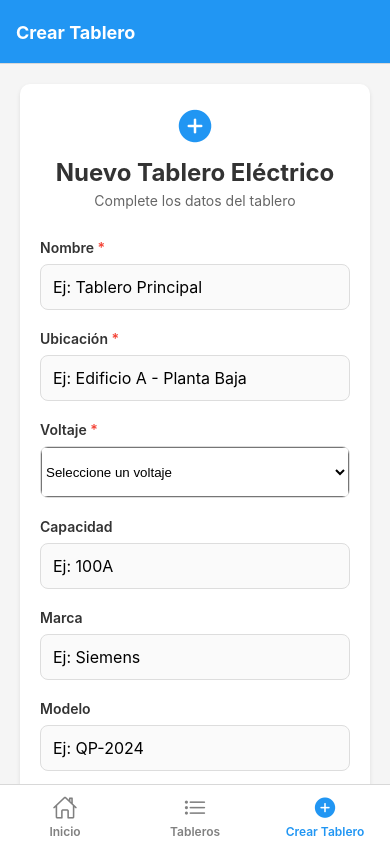
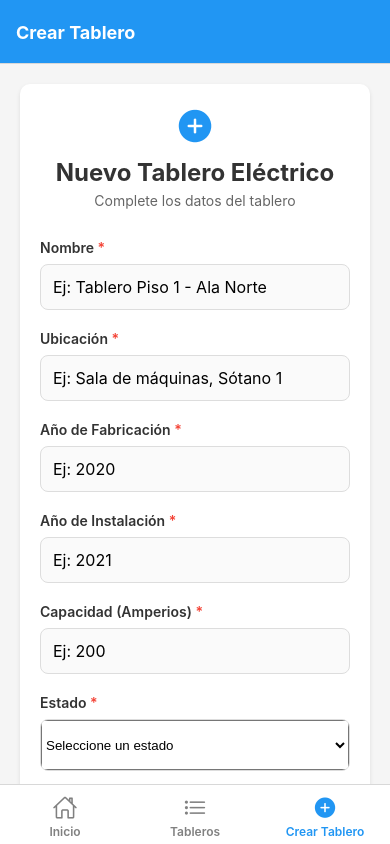
Before and after one commit to danieln3m0/RemsPrueApp, a React Native app: screen /Crear in a window 390 px wide. Built offline with nearby package versions, Linux system fonts and the light colour scheme.

Commit message:
Refactor Tablero model and screens to include additional fields and validation for creation and editing

```diff
--- a/src/controllers/TableroController.js
+++ b/src/controllers/TableroController.js
@@ -30,11 +30,9 @@ class TableroController {
   async createTablero(tableroData) {
     try {
       const tablero = new TableroElectrico(tableroData);
-
       if (!tablero.isValid()) {
         throw new Error('Datos del tablero inválidos. Verifica los campos obligatorios.');
       }
-
       const response = await api.post('/tableros/', tablero.toJSON());
       return new TableroElectrico(response.data);
     } catch (error) {
@@ -47,11 +45,9 @@ class TableroController {
   async updateTablero(id, tableroData) {
     try {
       const tablero = new TableroElectrico({ ...tableroData, id });
-
       if (!tablero.isValid()) {
         throw new Error('Datos del tablero inválidos. Verifica los campos obligatorios.');
       }
-
       const response = await api.put(`/tableros/${id}`, tablero.toJSON());
       return new TableroElectrico(response.data);
     } catch (error) {
--- a/src/models/TableroElectrico.js
+++ b/src/models/TableroElectrico.js
@@ -1,19 +1,27 @@
 // Modelo para Tablero Eléctrico
 export class TableroElectrico {
   constructor(data = {}) {
-    this.id = data.id || null;
+    this.id = data.id || data._id || null;
     this.nombre = data.nombre || '';
     this.ubicacion = data.ubicacion || '';
-    this.voltaje = data.voltaje || '';
-    this.capacidad = data.capacidad || '';
+    this.ano_fabricacion = data.ano_fabricacion || '';
+    this.ano_instalacion = data.ano_instalacion || '';
+    this.capacidad_amperios = data.capacidad_amperios || '';
+    this.estado = data.estado || '';
     this.marca = data.marca || '';
-    this.modelo = data.modelo || '';
-    this.fecha_instalacion = data.fecha_instalacion || '';
   }
 
   // Validación básica
   isValid() {
-    return this.nombre && this.ubicacion && this.voltaje;
+    return (
+      this.nombre &&
+      this.ubicacion &&
+      this.ano_fabricacion &&
+      this.ano_instalacion &&
+      this.capacidad_amperios &&
+      this.estado &&
+      this.marca
+    );
   }
 
   // Convertir a objeto plano para enviar a la API
@@ -21,18 +29,12 @@ export class TableroElectrico {
     const obj = {
       nombre: this.nombre,
       ubicacion: this.ubicacion,
-      voltaje: this.voltaje,
-      capacidad: this.capacidad,
+      ano_fabricacion: Number(this.ano_fabricacion),
+      ano_instalacion: Number(this.ano_instalacion),
+      capacidad_amperios: Number(this.capacidad_amperios),
+      estado: this.estado,
       marca: this.marca,
-      modelo: this.modelo,
-      fecha_instalacion: this.fecha_instalacion,
     };
-
-    // Solo incluir id si existe (para actualizaciones)
-    if (this.id) {
-      obj.id = this.id;
-    }
-
     return obj;
   }
 }
--- a/src/views/CreateTableroScreen.js
+++ b/src/views/CreateTableroScreen.js
@@ -19,11 +19,11 @@ export default function CreateTableroScreen({ navigation }) {
   const [formData, setFormData] = useState({
     nombre: '',
     ubicacion: '',
-    voltaje: '',
-    capacidad: '',
+    ano_fabricacion: '',
+    ano_instalacion: '',
+    capacidad_amperios: '',
+    estado: '',
     marca: '',
-    modelo: '',
-    fecha_instalacion: '',
   });
 
   const [loading, setLoading] = useState(false);
@@ -46,8 +46,24 @@ export default function CreateTableroScreen({ navigation }) {
       Alert.alert('Error', 'La ubicación es obligatoria');
       return false;
     }
-    if (!formData.voltaje.trim()) {
-      Alert.alert('Error', 'El voltaje es obligatorio');
+    if (!formData.ano_fabricacion || isNaN(Number(formData.ano_fabricacion))) {
+      Alert.alert('Error', 'El año de fabricación es obligatorio y debe ser un número');
+      return false;
+    }
+    if (!formData.ano_instalacion || isNaN(Number(formData.ano_instalacion))) {
+      Alert.alert('Error', 'El año de instalación es obligatorio y debe ser un número');
+      return false;
+    }
+    if (!formData.capacidad_amperios || isNaN(Number(formData.capacidad_amperios))) {
+      Alert.alert('Error', 'La capacidad en amperios es obligatoria y debe ser un número');
+      return false;
+    }
+    if (!formData.estado.trim()) {
+      Alert.alert('Error', 'El estado es obligatorio');
+      return false;
+    }
+    if (!formData.marca.trim()) {
+      Alert.alert('Error', 'La marca es obligatoria');
       return false;
     }
     return true;
@@ -58,11 +74,11 @@ export default function CreateTableroScreen({ navigation }) {
     setFormData({
       nombre: '',
       ubicacion: '',
-      voltaje: '',
-      capacidad: '',
+      ano_fabricacion: '',
+      ano_instalacion: '',
+      capacidad_amperios: '',
+      estado: '',
       marca: '',
-      modelo: '',
-      fecha_instalacion: '',
     });
   };
 
@@ -123,7 +139,7 @@ export default function CreateTableroScreen({ navigation }) {
             </Text>
             <TextInput
               style={styles.input}
-              placeholder="Ej: Tablero Principal"
+              placeholder="Ej: Tablero Piso 1 - Ala Norte"
               value={formData.nombre}
               onChangeText={(value) => handleInputChange('nombre', value)}
             />
@@ -136,75 +152,84 @@ export default function CreateTableroScreen({ navigation }) {
             </Text>
             <TextInput
               style={styles.input}
-              placeholder="Ej: Edificio A - Planta Baja"
+              placeholder="Ej: Sala de máquinas, Sótano 1"
               value={formData.ubicacion}
               onChangeText={(value) => handleInputChange('ubicacion', value)}
             />
           </View>
 
-          {/* Voltaje */}
+          {/* Año de Fabricación */}
           <View style={styles.inputGroup}>
             <Text style={styles.label}>
-              Voltaje <Text style={styles.required}>*</Text>
+              Año de Fabricación <Text style={styles.required}>*</Text>
+            </Text>
+            <TextInput
+              style={styles.input}
+              placeholder="Ej: 2020"
+              keyboardType="numeric"
+              value={formData.ano_fabricacion}
+              onChangeText={(value) => handleInputChange('ano_fabricacion', value)}
+            />
+          </View>
+
+          {/* Año de Instalación */}
+          <View style={styles.inputGroup}>
+            <Text style={styles.label}>
+              Año de Instalación <Text style={styles.required}>*</Text>
+            </Text>
+            <TextInput
+              style={styles.input}
+              placeholder="Ej: 2021"
+              keyboardType="numeric"
+              value={formData.ano_instalacion}
+              onChangeText={(value) => handleInputChange('ano_instalacion', value)}
+            />
+          </View>
+
+          {/* Capacidad en Amperios */}
+          <View style={styles.inputGroup}>
+            <Text style={styles.label}>
+              Capacidad (Amperios) <Text style={styles.required}>*</Text>
+            </Text>
+            <TextInput
+              style={styles.input}
+              placeholder="Ej: 200"
+              keyboardType="numeric"
+              value={formData.capacidad_amperios}
+              onChangeText={(value) => handleInputChange('capacidad_amperios', value)}
+            />
+          </View>
+
+          {/* Estado */}
+          <View style={styles.inputGroup}>
+            <Text style={styles.label}>
+              Estado <Text style={styles.required}>*</Text>
             </Text>
             <View style={styles.pickerContainer}>
               <Picker
-                selectedValue={formData.voltaje}
-                onValueChange={(value) => handleInputChange('voltaje', value)}
+                selectedValue={formData.estado}
+                onValueChange={(value) => handleInputChange('estado', value)}
                 style={styles.picker}
               >
-                <Picker.Item label="Seleccione un voltaje" value="" />
-                <Picker.Item label="110V" value="110V" />
-                <Picker.Item label="220V" value="220V" />
-                <Picker.Item label="380V" value="380V" />
-                <Picker.Item label="440V" value="440V" />
+                <Picker.Item label="Seleccione un estado" value="" />
+                <Picker.Item label="Operativo" value="Operativo" />
+                <Picker.Item label="Mantenimiento" value="Mantenimiento" />
+                <Picker.Item label="Fuera de servicio" value="Fuera de servicio" />
               </Picker>
             </View>
           </View>
 
-          {/* Capacidad */}
+          {/* Marca */}
           <View style={styles.inputGroup}>
-            <Text style={styles.label}>Capacidad</Text>
+            <Text style={styles.label}>
+              Marca <Text style={styles.required}>*</Text>
+            </Text>
             <TextInput
               style={styles.input}
-              placeholder="Ej: 100A"
-              value={formData.capacidad}
-              onChangeText={(value) => handleInputChange('capacidad', value)}
-            />
-          </View>
-
-          {/* Marca */}
-          <View style={styles.inputGroup}>
-            <Text style={styles.label}>Marca</Text>
-            <TextInput
-              style={styles.input}
-              placeholder="Ej: Siemens"
+              placeholder="Ej: Schneider Electric"
               value={formData.marca}
               onChangeText={(value) => handleInputChange('marca', value)}
             />
-          </View>
-
-          {/* Modelo */}
-          <View style={styles.inputGroup}>
-            <Text style={styles.label}>Modelo</Text>
-            <TextInput
-              style={styles.input}
-              placeholder="Ej: QP-2024"
-              value={formData.modelo}
-              onChangeText={(value) => handleInputChange('modelo', value)}
-            />
-          </View>
-
-          {/* Fecha de Instalación */}
-          <View style={styles.inputGroup}>
-            <Text style={styles.label}>Fecha de Instalación</Text>
-            <TextInput
-              style={styles.input}
-              placeholder="Ej: 2024-01-15"
-              value={formData.fecha_instalacion}
-              onChangeText={(value) => handleInputChange('fecha_instalacion', value)}
-            />
-            <Text style={styles.hint}>Formato: YYYY-MM-DD</Text>
           </View>
 
           {/* Botones */}
--- a/src/views/EditTableroScreen.js
+++ b/src/views/EditTableroScreen.js
@@ -21,11 +21,11 @@ export default function EditTableroScreen({ route, navigation }) {
   const [formData, setFormData] = useState({
     nombre: '',
     ubicacion: '',
-    voltaje: '',
-    capacidad: '',
+    ano_fabricacion: '',
+    ano_instalacion: '',
+    capacidad_amperios: '',
+    estado: '',
     marca: '',
-    modelo: '',
-    fecha_instalacion: '',
   });
 
   const [loading, setLoading] = useState(false);
@@ -36,11 +36,11 @@ export default function EditTableroScreen({ route, navigation }) {
       setFormData({
         nombre: tablero.nombre || '',
         ubicacion: tablero.ubicacion || '',
-        voltaje: tablero.voltaje || '',
-        capacidad: tablero.capacidad || '',
+        ano_fabricacion: tablero.ano_fabricacion ? String(tablero.ano_fabricacion) : '',
+        ano_instalacion: tablero.ano_instalacion ? String(tablero.ano_instalacion) : '',
+        capacidad_amperios: tablero.capacidad_amperios ? String(tablero.capacidad_amperios) : '',
+        estado: tablero.estado || '',
         marca: tablero.marca || '',
-        modelo: tablero.modelo || '',
-        fecha_instalacion: tablero.fecha_instalacion || '',
       });
     }
   }, [tablero]);
@@ -63,8 +63,24 @@ export default function EditTableroScreen({ route, navigation }) {
       Alert.alert('Error', 'La ubicación es obligatoria');
       return false;
     }
-    if (!formData.voltaje.trim()) {
-      Alert.alert('Error', 'El voltaje es obligatorio');
+    if (!formData.ano_fabricacion || isNaN(Number(formData.ano_fabricacion))) {
+      Alert.alert('Error', 'El año de fabricación es obligatorio y debe ser un número');
+      return false;
+    }
+    if (!formData.ano_instalacion || isNaN(Number(formData.ano_instalacion))) {
+      Alert.alert('Error', 'El año de instalación es obligatorio y debe ser un número');
+      return false;
+    }
+    if (!formData.capacidad_amperios || isNaN(Number(formData.capacidad_amperios))) {
+      Alert.alert('Error', 'La capacidad en amperios es obligatoria y debe ser un número');
+      return false;
+    }
+    if (!formData.estado.trim()) {
+      Alert.alert('Error', 'El estado es obligatorio');
+      return false;
+    }
+    if (!formData.marca.trim()) {
+      Alert.alert('Error', 'La marca es obligatoria');
       return false;
     }
     return true;
@@ -150,7 +166,7 @@ export default function EditTableroScreen({ route, navigation }) {
             </Text>
             <TextInput
               style={styles.input}
-              placeholder="Ej: Tablero Principal"
+              placeholder="Ej: Tablero Piso 1 - Ala Norte"
               value={formData.nombre}
               onChangeText={(value) => handleInputChange('nombre', value)}
             />
@@ -163,75 +179,84 @@ export default function EditTableroScreen({ route, navigation }) {
             </Text>
             <TextInput
               style={styles.input}
-              placeholder="Ej: Edificio A - Planta Baja"
+              placeholder="Ej: Sala de máquinas, Sótano 1"
               value={formData.ubicacion}
               onChangeText={(value) => handleInputChange('ubicacion', value)}
             />
           </View>
 
-          {/* Voltaje */}
+          {/* Año de Fabricación */}
           <View style={styles.inputGroup}>
             <Text style={styles.label}>
-              Voltaje <Text style={styles.required}>*</Text>
+              Año de Fabricación <Text style={styles.required}>*</Text>
+            </Text>
+            <TextInput
+              style={styles.input}
+              placeholder="Ej: 2020"
+              keyboardType="numeric"
+              value={formData.ano_fabricacion}
+              onChangeText={(value) => handleInputChange('ano_fabricacion', value)}
+            />
+          </View>
+
+          {/* Año de Instalación */}
+          <View style={styles.inputGroup}>
+            <Text style={styles.label}>
+              Año de Instalación <Text style={styles.required}>*</Text>
+            </Text>
+            <TextInput
+              style={styles.input}
+              placeholder="Ej: 2021"
+              keyboardType="numeric"
+              value={formData.ano_instalacion}
+              onChangeText={(value) => handleInputChange('ano_instalacion', value)}
+            />
+          </View>
+
+          {/* Capacidad en Amperios */}
+          <View style={styles.inputGroup}>
+            <Text style={styles.label}>
+              Capacidad (Amperios) <Text style={styles.required}>*</Text>
+            </Text>
+            <TextInput
+              style={styles.input}
+              placeholder="Ej: 200"
+              keyboardType="numeric"
+              value={formData.capacidad_amperios}
+              onChangeText={(value) => handleInputChange('capacidad_amperios', value)}
+            />
+          </View>
+
+          {/* Estado */}
+          <View style={styles.inputGroup}>
+            <Text style={styles.label}>
+              Estado <Text style={styles.required}>*</Text>
             </Text>
             <View style={styles.pickerContainer}>
               <Picker
-                selectedValue={formData.voltaje}
-                onValueChange={(value) => handleInputChange('voltaje', value)}
+                selectedValue={formData.estado}
+                onValueChange={(value) => handleInputChange('estado', value)}
                 style={styles.picker}
               >
-                <Picker.Item label="Seleccione un voltaje" value="" />
-                <Picker.Item label="110V" value="110V" />
-                <Picker.Item label="220V" value="220V" />
-                <Picker.Item label="380V" value="380V" />
-                <Picker.Item label="440V" value="440V" />
+                <Picker.Item label="Seleccione un estado" value="" />
+                <Picker.Item label="Operativo" value="Operativo" />
+                <Picker.Item label="Mantenimiento" value="Mantenimiento" />
+                <Picker.Item label="Fuera de servicio" value="Fuera de servicio" />
               </Picker>
             </View>
           </View>
 
-          {/* Capacidad */}
+          {/* Marca */}
           <View style={styles.inputGroup}>
-            <Text style={styles.label}>Capacidad</Text>
+            <Text style={styles.label}>
+              Marca <Text style={styles.required}>*</Text>
+            </Text>
             <TextInput
               style={styles.input}
-              placeholder="Ej: 100A"
-              value={formData.capacidad}
-              onChangeText={(value) => handleInputChange('capacidad', value)}
-            />
-          </View>
-
-          {/* Marca */}
-          <View style={styles.inputGroup}>
-            <Text style={styles.label}>Marca</Text>
-            <TextInput
-              style={styles.input}
-              placeholder="Ej: Siemens"
+              placeholder="Ej: Schneider Electric"
               value={formData.marca}
               onChangeText={(value) => handleInputChange('marca', value)}
             />
-          </View>
-
-          {/* Modelo */}
-          <View style={styles.inputGroup}>
-            <Text style={styles.label}>Modelo</Text>
-            <TextInput
-              style={styles.input}
-              placeholder="Ej: QP-2024"
-              value={formData.modelo}
-              onChangeText={(value) => handleInputChange('modelo', value)}
-            />
-          </View>
-
-          {/* Fecha de Instalación */}
-          <View style={styles.inputGroup}>
-            <Text style={styles.label}>Fecha de Instalación</Text>
-            <TextInput
-              style={styles.input}
-              placeholder="Ej: 2024-01-15"
-              value={formData.fecha_instalacion}
-              onChangeText={(value) => handleInputChange('fecha_instalacion', value)}
-            />
-            <Text style={styles.hint}>Formato: YYYY-MM-DD</Text>
           </View>
 
           {/* Botones */}
```
